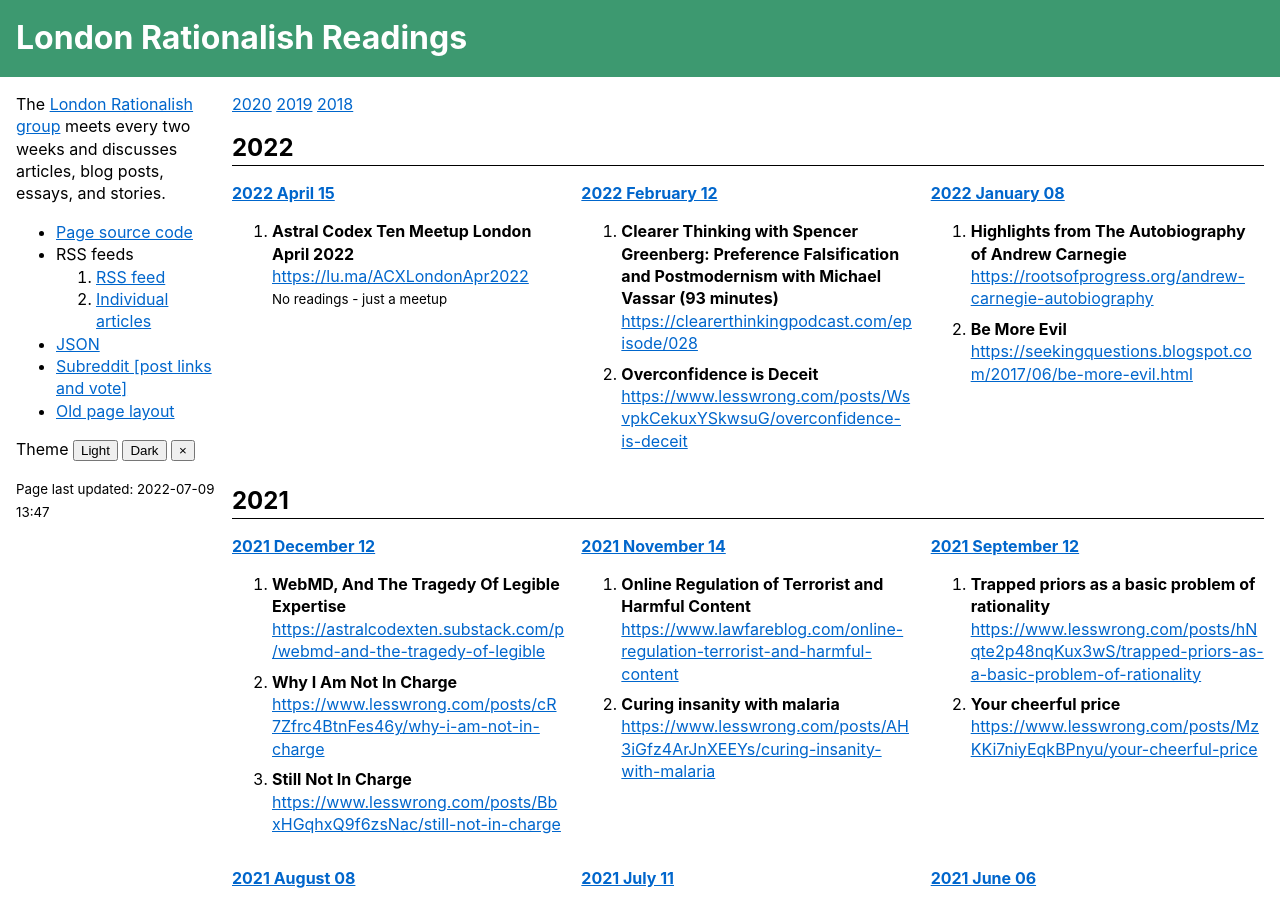
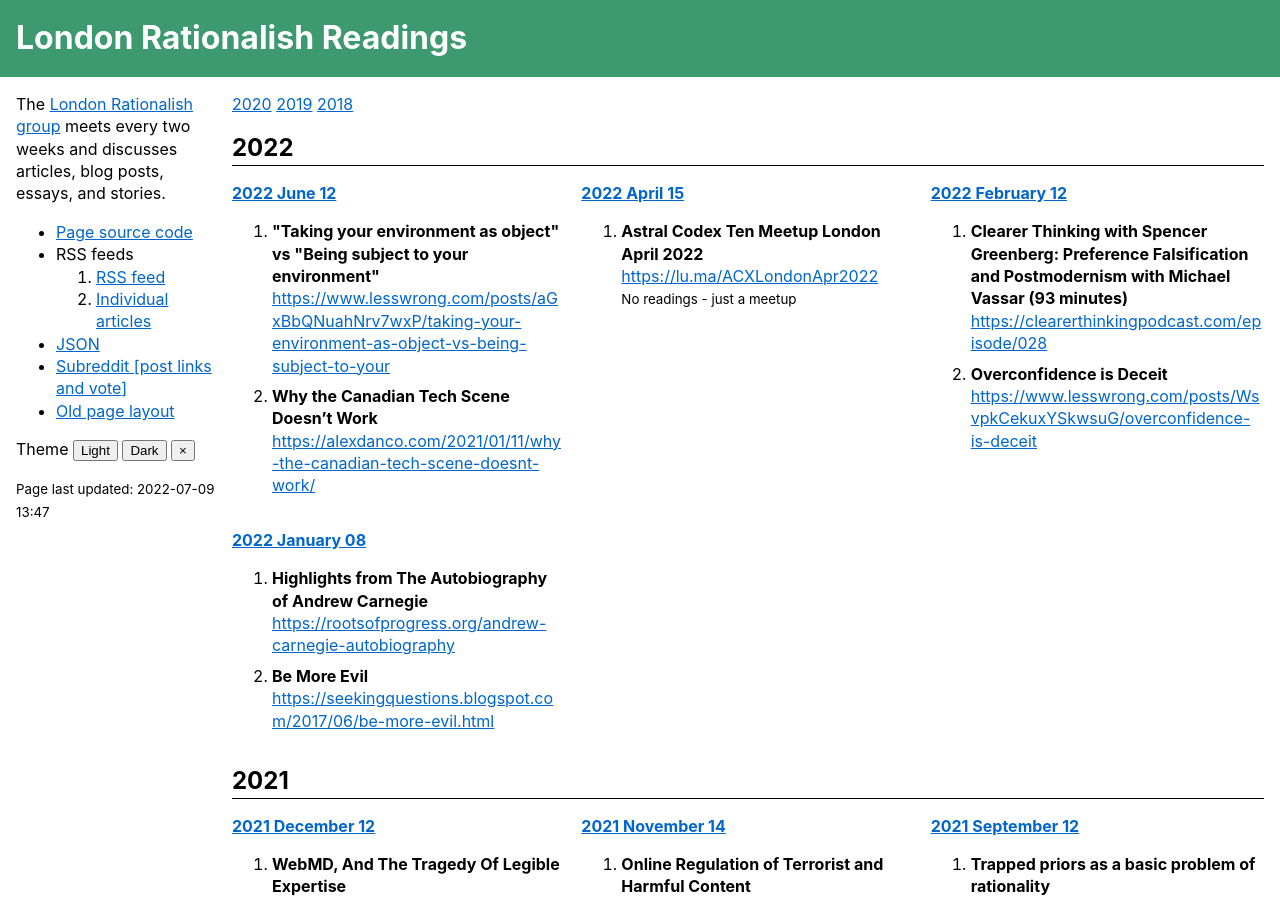
Before and after one commit to sackeyjason/london-rationalish-readings, a Jekyll site: the page built from index.html, in a window 1280 px wide and 900 px high. Built offline with Jekyll 4.4.1, drawn with Linux system fonts in a browser that asks for light colours.

Commit message:
2022.06.12

```diff
--- a/_data/list.yaml
+++ b/_data/list.yaml
@@ -1,4 +1,10 @@
 meetings:
+- date: 2022.06.12
+  list:
+  - title: '"Taking your environment as object" vs "Being subject to your environment"'
+    link: https://www.lesswrong.com/posts/aGxBbQNuahNrv7wxP/taking-your-environment-as-object-vs-being-subject-to-your
+  - title: "Why the Canadian Tech Scene Doesn’t Work"
+    link: https://alexdanco.com/2021/01/11/why-the-canadian-tech-scene-doesnt-work/
 - date: 2022.04.15
   list:
   - title: "Astral Codex Ten Meetup London April 2022"
```
